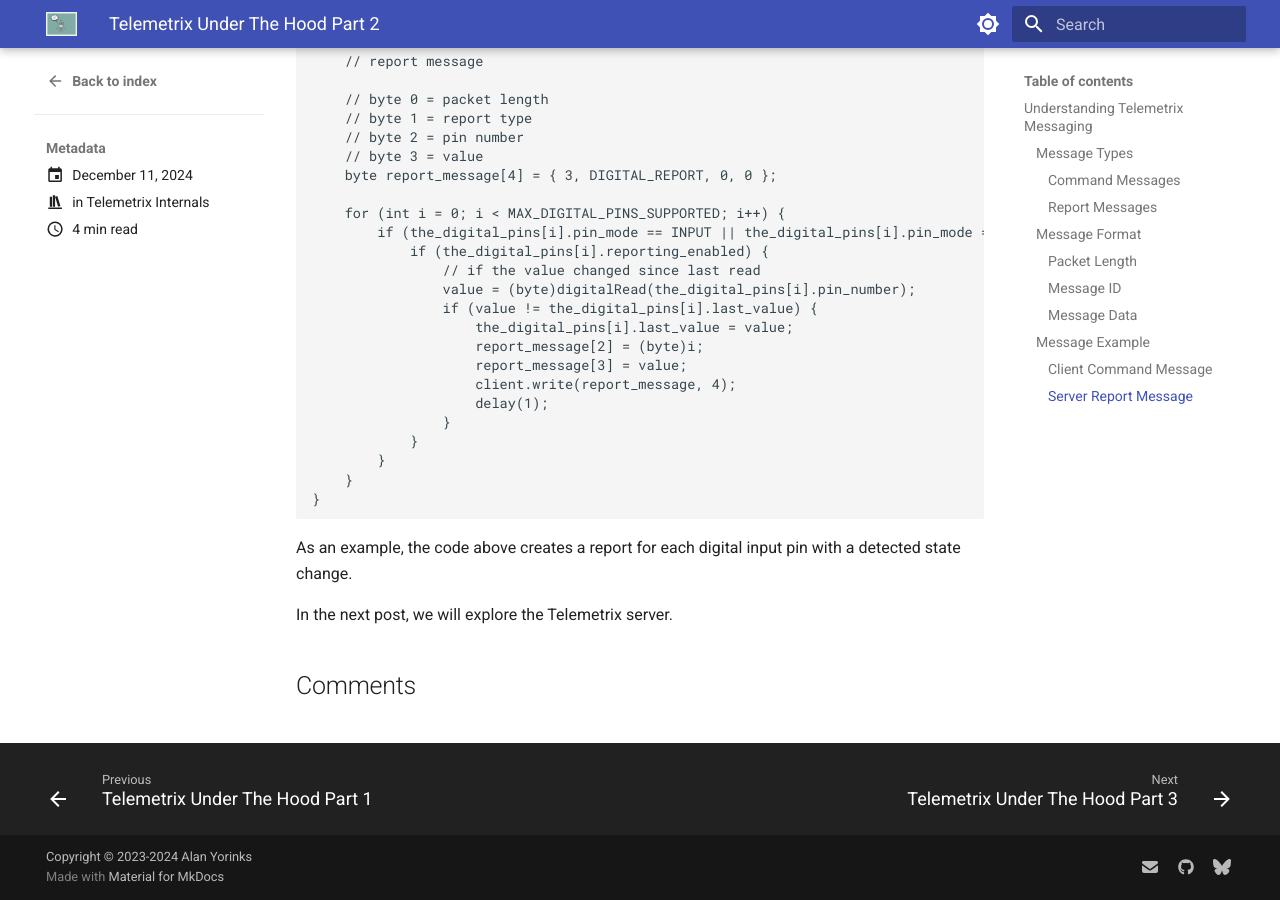
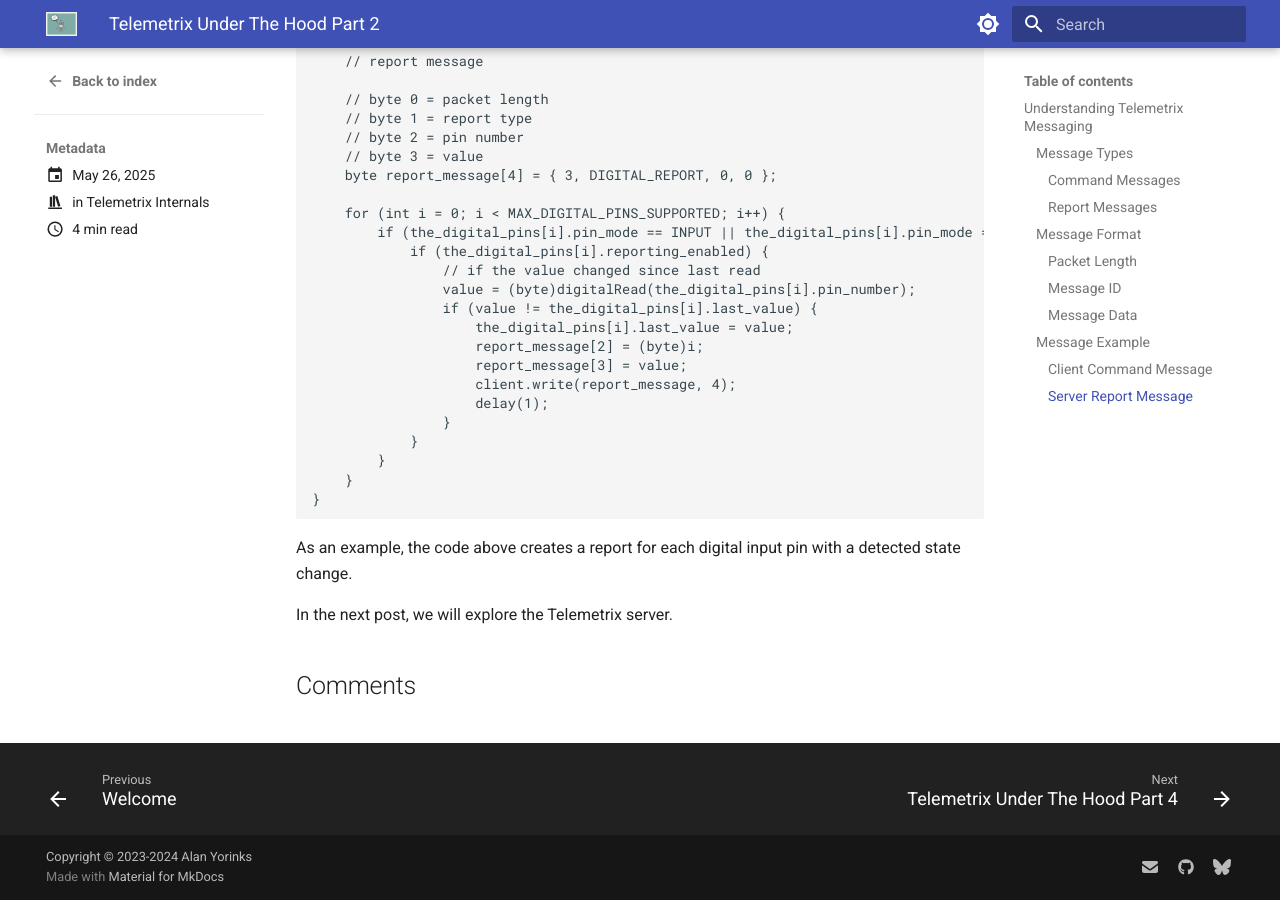
Before and after one commit to MrYsLab/bits-n-bots, an MkDocs documentation site: the page built from docs/posts/Telemetrix_Under_The_Hood_Part_2.md, in a window 1280 px wide and 900 px high, scrolled down 4081 px. Built offline with MkDocs 1.6.1 and Material for MkDocs 9.7.7, drawn with Linux system fonts in a browser that asks for light colours; comment, search, counter and statistics services are not loaded.

Commit message:
telemetrix internals

```diff
--- a/docs/posts/Telemetrix_Under_The_Hood_Part_2.md
+++ b/docs/posts/Telemetrix_Under_The_Hood_Part_2.md
@@ -1,6 +1,6 @@
 ---
 draft: false
-date: 2024-12-11
+date: 2025-05-26
 categories:
   - Telemetrix Internals
 comments: true
```
Also changed, not shown: docs/posts/Telemetrix_Under_The_Hood _Part_1.md (+1 -1 lines), docs/posts/Telemetrix_Under_The_Hood _Part_3.md (+1 -1 lines), docs/posts/Telemetrix_Under_The_Hood _Part_4.md (+1 -1 lines).
